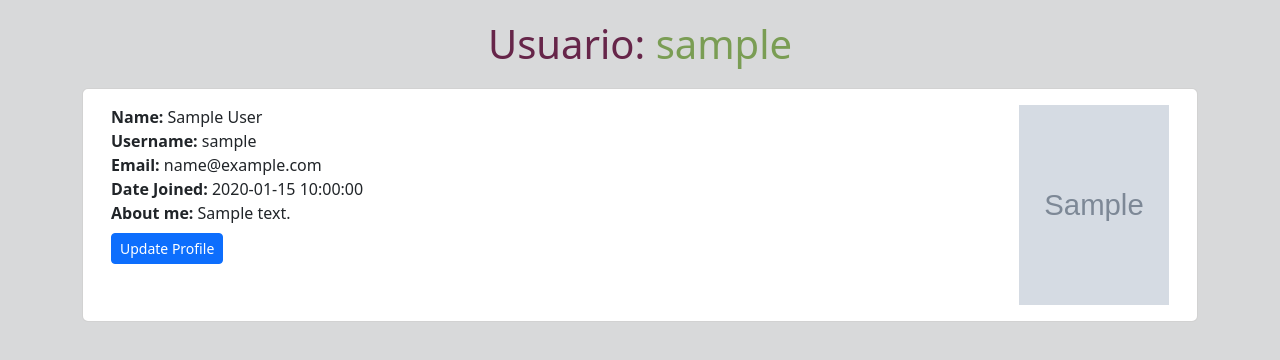
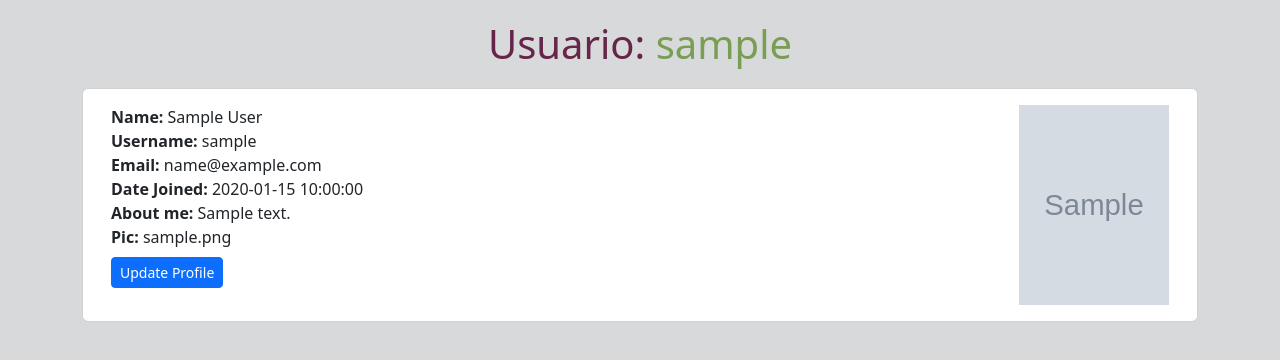
Before and after one commit to migo8591/blog_teaching_math, a Flask app: template app/auth/templates/auth/dashboard.html in a window 1280 px wide. Shown: the part 91-451 px from the top of the page. Run offline with Flask 3, Linux system fonts and the light colour scheme; the template is opened without the code that fills it: values that come from a table or form of the project are taken from there, others are empty; a user stored in the database is signed in; tables that the repository leaves empty hold one stand-in row (values such as "Sample post"); grey boxes marked "Sample" are stand-in pictures; some libraries are stand-ins or nearby versions.

Commit message:
Third intent

```diff
--- a/app/auth/templates/auth/dashboard.html
+++ b/app/auth/templates/auth/dashboard.html
@@ -29,6 +29,7 @@
                     <strong>Email: </strong>{{profile.email}}<br>
                     <strong>Date Joined: </strong>{{profile.date_added}}<br>
                     <strong>About me: </strong>{{profile.about_me}}<br>
+                    <strong>Pic: </strong>{{profile.profile_pic}}<br>
                     <div>
                         <a href="{{url_for('auth.editProfile', id=profile.id)}}" class="btn btn-primary btn-sm mt-2">Update Profile</a>
                     </div>
```
Also changed, not shown: app/static/pic/b90e9dd4-7e3e-11ee-b6f8-40234369bf50_enzito.jpg (added).
